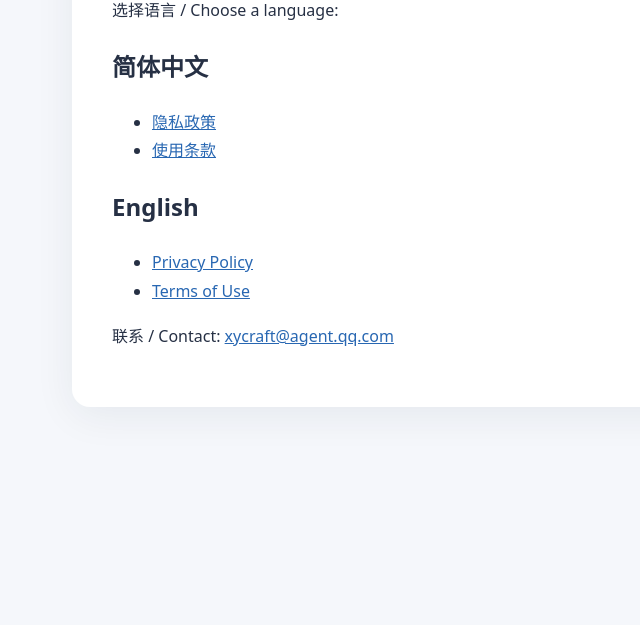
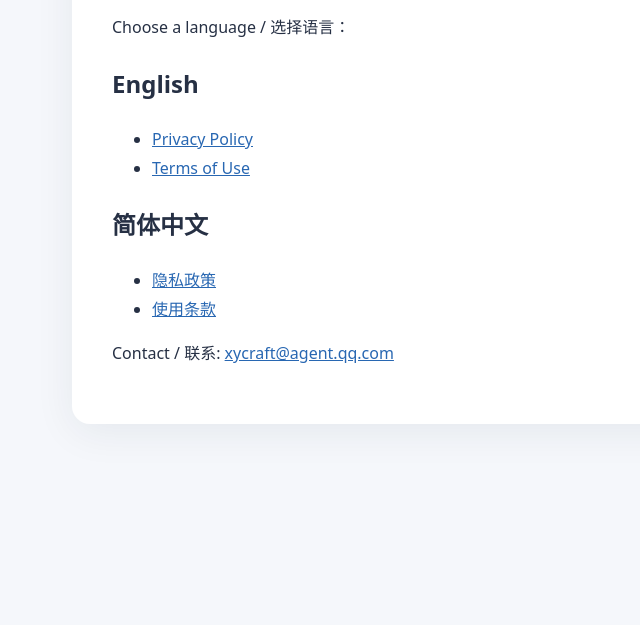
Before and after one commit to xiaoloveying/xycraft-legal, a plain HTML site: page index.html in a window 1280 px wide. Shown: the part 175-800 px from the top of the page, without its empty margins (148-788 px from the left). Drawn offline with Linux system fonts and the light colour scheme.

Commit message:
Make English the default legal language

```diff
--- a/index.html
+++ b/index.html
@@ -1 +1 @@
-<!doctype html><html lang="zh-CN"><head><meta charset="utf-8"><meta name="viewport" content="width=device-width,initial-scale=1"><title>XYCraft 法律信息 / Legal information</title><style>body{font:16px/1.8 system-ui,-apple-system,sans-serif;color:#263044;background:#f5f7fb;margin:0}main{max-width:760px;margin:48px auto;background:#fff;padding:40px;border-radius:18px;box-shadow:0 8px 40px #14243a12}h1{line-height:1.25}a{color:#2867b2}@media(max-width:600px){main{margin:0;padding:24px;border-radius:0}}</style></head><body><main><h1>XYCraft 法律信息</h1><p>选择语言 / Choose a language:</p><h2>简体中文</h2><ul><li><a href="privacy.html">隐私政策</a></li><li><a href="terms.html">使用条款</a></li></ul><h2 lang="en">English</h2><ul lang="en"><li><a href="privacy-en.html">Privacy Policy</a></li><li><a href="terms-en.html">Terms of Use</a></li></ul><p>联系 / Contact: <a href="mailto:xycraft@agent.qq.com">xycraft@agent.qq.com</a></p></main></body></html>
+<!doctype html><html lang="en"><head><meta charset="utf-8"><meta name="viewport" content="width=device-width,initial-scale=1"><title>XYCraft Legal Information</title><style>body{font:16px/1.8 system-ui,-apple-system,sans-serif;color:#263044;background:#f5f7fb;margin:0}main{max-width:760px;margin:48px auto;background:#fff;padding:40px;border-radius:18px;box-shadow:0 8px 40px #14243a12}a{color:#2867b2}@media(max-width:600px){main{margin:0;padding:24px;border-radius:0}}</style></head><body><main><h1>XYCraft Legal Information</h1><p>Choose a language / 选择语言：</p><h2>English</h2><ul><li><a href="privacy.html">Privacy Policy</a></li><li><a href="terms.html">Terms of Use</a></li></ul><h2 lang="zh-CN">简体中文</h2><ul lang="zh-CN"><li><a href="privacy-zh.html">隐私政策</a></li><li><a href="terms-zh.html">使用条款</a></li></ul><p>Contact / 联系: <a href="mailto:xycraft@agent.qq.com">xycraft@agent.qq.com</a></p></main></body></html>
```
